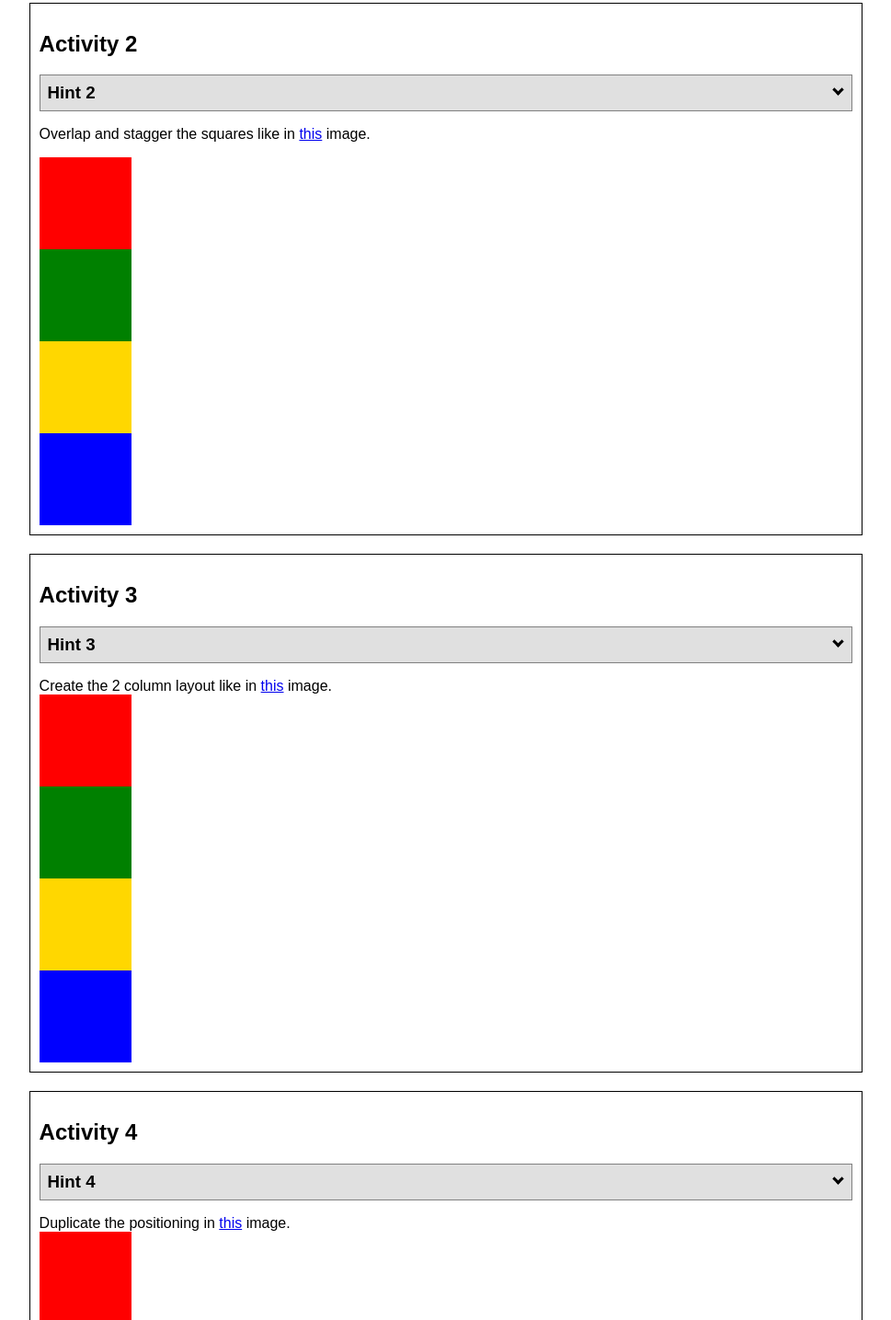
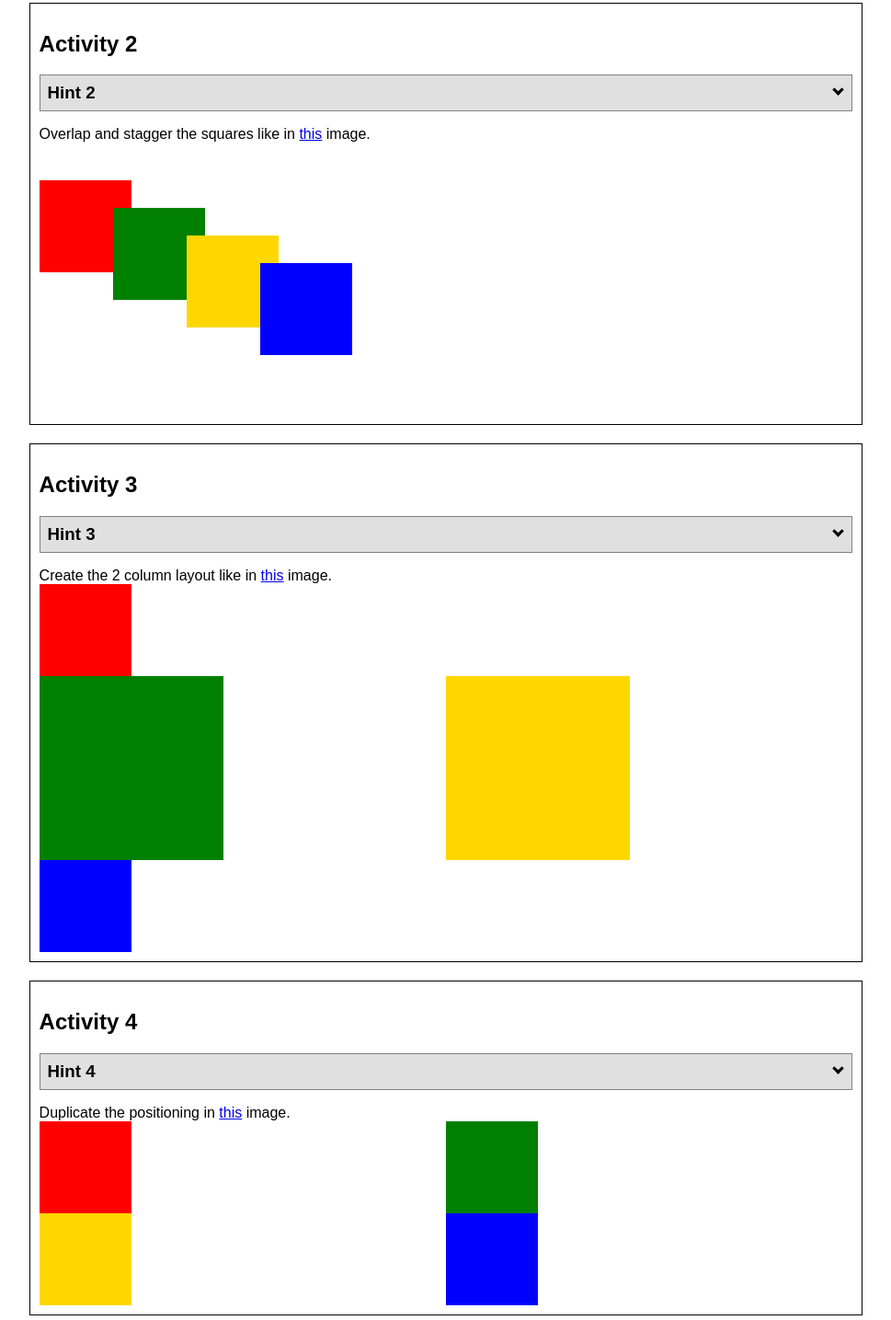
Before and after one commit to palesankhumane/wdd130, a plain HTML site: page positioning.html in a window 1280 px wide. Shown: the part 805-2240 px from the top of the page at 92% size, without its empty margins (155-1124 px from the left). Drawn offline with Linux system fonts and the light colour scheme.

Commit message:
ccs work

```diff
--- a/positionstyles.css
+++ b/positionstyles.css
@@ -32,55 +32,85 @@ grid-column: 1/3;
  /* Activity 2 styles */
  .content2 {
     /* This is the parent of the activity 2 boxes. */
+    display: grid;
+    float: left;
+    grid-template-columns: 50px 50px 50px 50px;
+    grid-gap: 0;
+    justify-items: left;
+    grid-gap: 0px;
+    margin-top: -25px;
+    margin-bottom: -25px ;
+    padding-top: 50px;
 }
 .red2 {
     width: 100px;
     height: 100px;
     background-color: red;
+    grid-row: 1/2;
+    margin: 0;
 }
 .green2 {
     width: 100px;
     height: 100px;
     background-color: green;
+    margin: 30px;
 }
 .yellow2 {
     width: 100px;
     height: 100px;
     background-color: gold;
+    margin: 60px;
 }
 .blue2 {
     width: 100px;
     height: 100px;
     background-color: blue;
+    margin: 90px;
 }
  /* Activity 3 styles */
 .content3 {
     /* This is the parent of the activity 3 boxes. */
+    display: grid;
+    height: 400px;
+    grid-template-columns: auto auto;
+    grid-column-gap: 1px;
+    grid-column: 3 / span 2 ;
+    padding-top: 0px;
+    padding-bottom: 0px;
 }
 .red3 {
     width: 100px;
     height: 100px;
     background-color: red;
+    grid-column: 1/3;
 }
 .green3 {
-width: 100px;
-height: 100px;
+    width: 200px;
+    height: 200px;
     background-color: green;
  }
 .yellow3 {
-width: 100px;
-height: 100px;
+    width: 200px;
+    height: 200px;
     background-color: gold;
 }
 .blue3 {
     width: 100px;
     height: 100px;
     background-color: blue;
+    grid-column: 1/3;
+    grid-column: 1 / span 2;
 }
  /* Activity 4 styles */
 .content4 {
     /* This is the parent of the activity 4 boxes. */
-    height: 400px;
+    display: grid;
+    grid-template-columns: auto auto;
+    grid-row: 1/ span 2 ;
+    column-gap: 0;
+    row-gap: 0;
+    margin: 0;
+    padding: 0;
 }
 .red4 {
     width: 100px;
@@ -105,17 +135,22 @@ background-color: blue;
  /* Activity 5 styles */
 .content5 {
     /* This is the parent of the activity 5 boxes. */
+    display: grid;
     height: 400px;
+    float: left;
 }
 .red5 {
     width: 100px;
     height: 100px;
     background-color: red;
+    grid-column: 1/3;
+    margin-bottom: 0;
  }
 .green5 {
     width: 100px;
     height: 100px;
     background-color: green;
+    margin-top: 0;
 
  }
 .yellow5 {
@@ -128,6 +163,7 @@ background-color: gold;
     width: 100px;
     height: 100px;
     background-color: blue;
+    grid-column: 1/3;
  }
  /* Activity 6 styles */
 .content6 {
```
Lines whose indentation alone changed are shown as unchanged.
